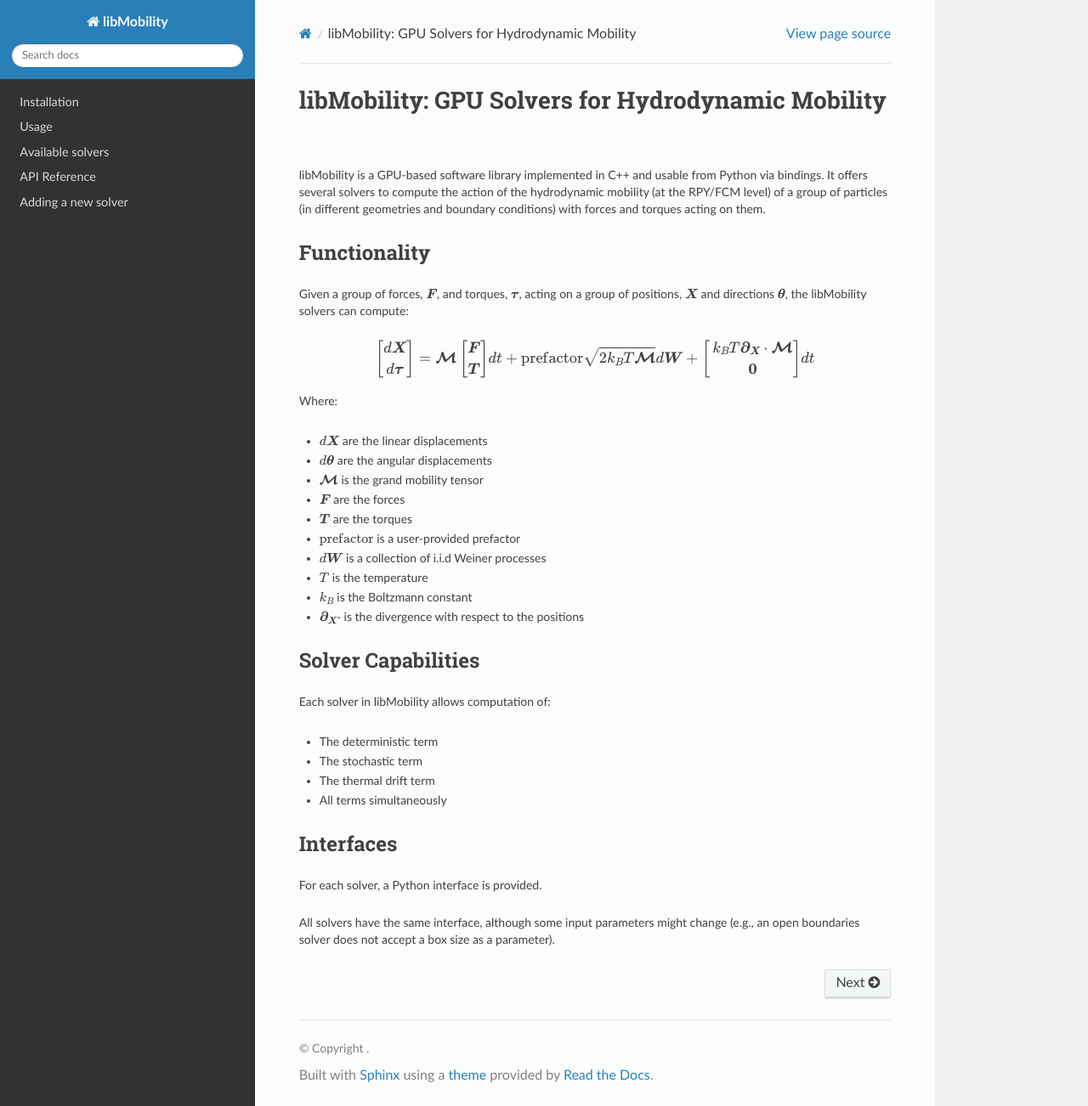
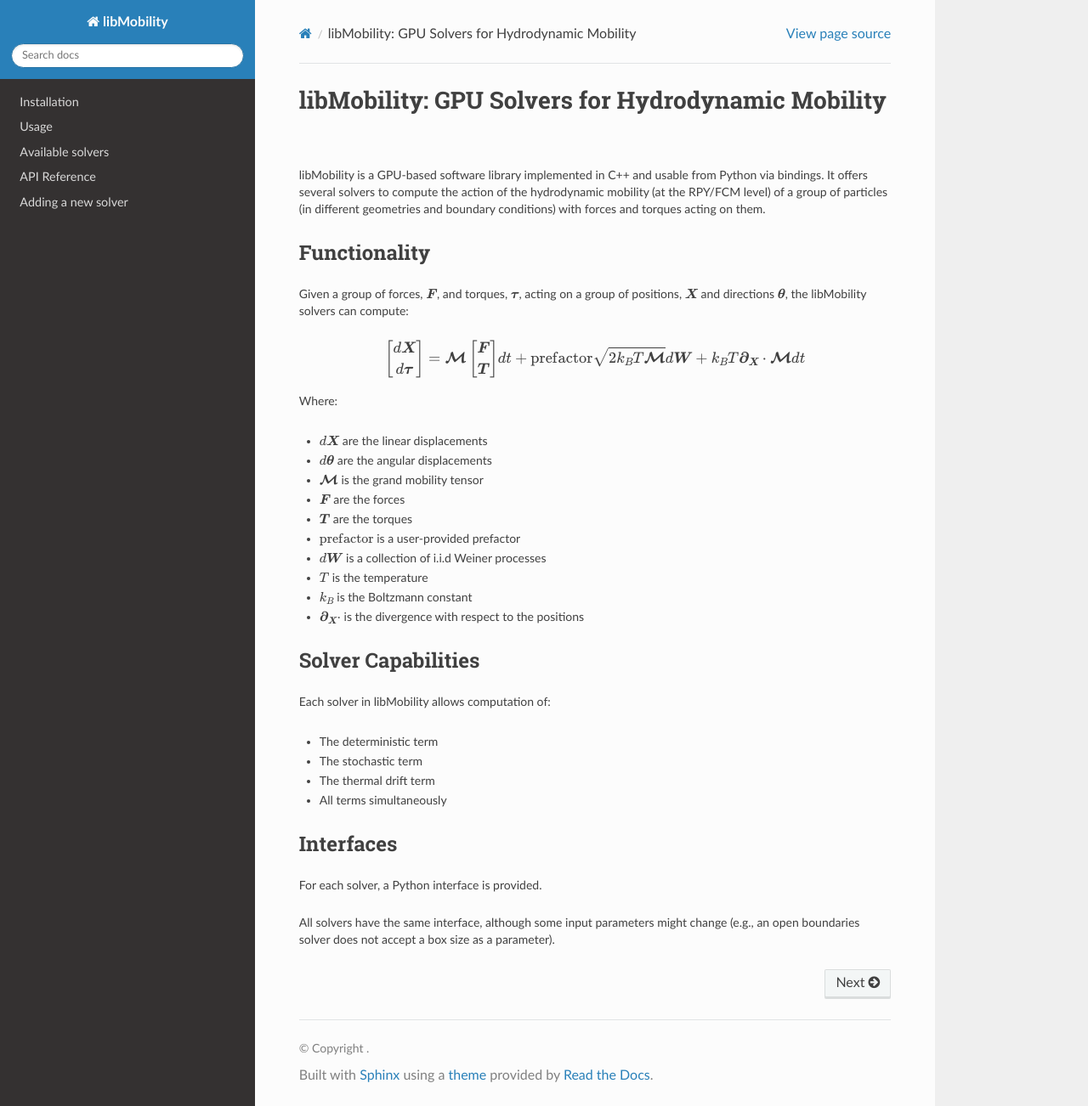
Before and after one commit to stochasticHydroTools/libMobility, a Sphinx documentation site: the page built from docs/source/index.rst, in a window 1280 px wide and 1302 px high. Shown: the whole window at 85% size. Built offline with Sphinx 7.4.7 and the Read the Docs theme 3.1.0, drawn with Linux system fonts in a browser that asks for light colours.

```diff
--- a/docs/source/index.rst
+++ b/docs/source/index.rst
@@ -10,7 +10,7 @@ Given a group of forces, :math:`\boldsymbol{F}`, and torques, :math:`\boldsymbol
 
 .. math::
 
-   \begin{bmatrix}d\boldsymbol{X}\\d\boldsymbol{\tau}\end{bmatrix} = \boldsymbol{\mathcal{M}}\begin{bmatrix}\boldsymbol{F}\\\boldsymbol{T}\end{bmatrix}dt + \text{prefactor}\sqrt{2 k_B T \boldsymbol{\mathcal{M}}}d\boldsymbol{W} +  \begin{bmatrix}k_BT\boldsymbol{\partial}_\boldsymbol{X}\cdot \boldsymbol{\mathcal{M}}\\ \boldsymbol{0}\end{bmatrix}dt
+   \begin{bmatrix}d\boldsymbol{X}\\d\boldsymbol{\tau}\end{bmatrix} = \boldsymbol{\mathcal{M}}\begin{bmatrix}\boldsymbol{F}\\\boldsymbol{T}\end{bmatrix}dt + \text{prefactor}\sqrt{2 k_B T \boldsymbol{\mathcal{M}}}d\boldsymbol{W} +  k_BT\boldsymbol{\partial}_\boldsymbol{X}\cdot \boldsymbol{\mathcal{M}}dt
 
 Where:
 
```
Also changed, not shown: README.md (+2 -4 lines).
